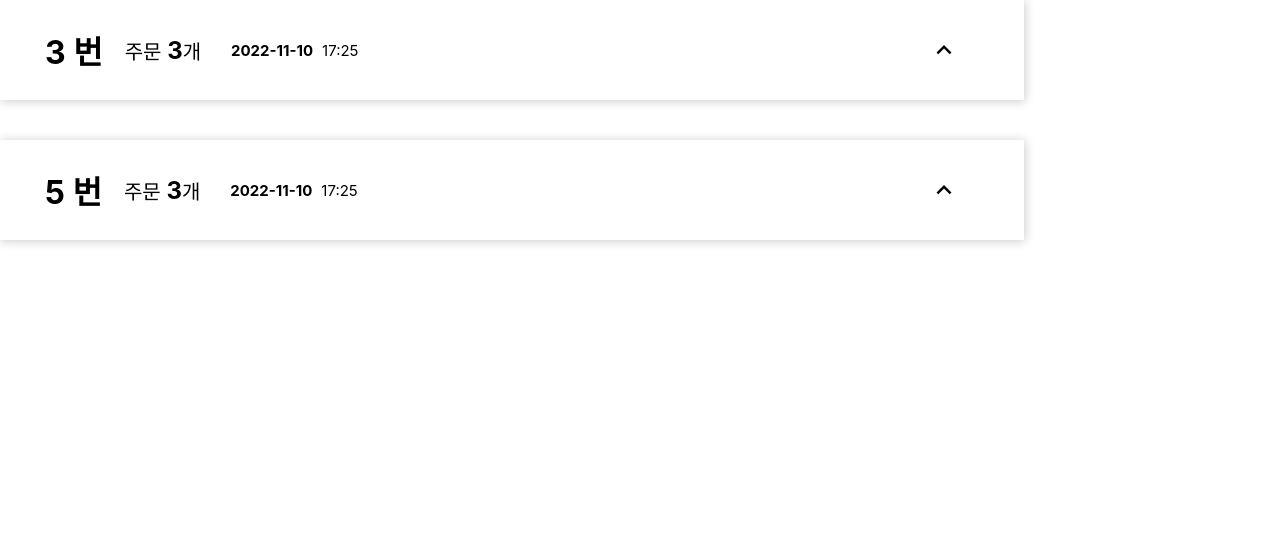
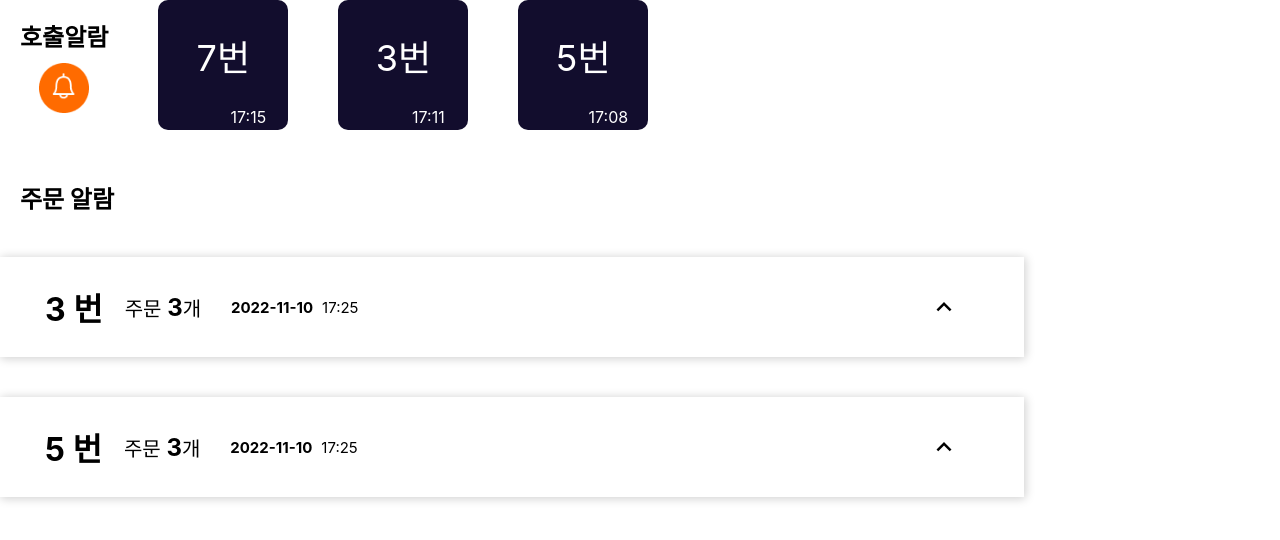
Before and after one commit to codestates-seb/seb40_main_021, a React (Create React App) app in the folder client/: page / in a window 1280 px wide. Shown: the top 540 px of the page. Built offline with nearby package versions, Linux system fonts and the light colour scheme.

Commit message:
📦 Compile: callAlramComponent 추가

```diff
--- a/client/src/App.js
+++ b/client/src/App.js
@@ -1,6 +1,12 @@
 import OrderAlarms from "./components/AdminComponents/StoreAlarm/OrderAlarms";
+import CallAlarms from "./components/AdminComponents/StoreAlarm/CallAlarms";
 function App() {
-  return <div className="App"><OrderAlarms></OrderAlarms></div>;
+  return (
+    <div className="App">
+      <CallAlarms></CallAlarms>
+      <OrderAlarms></OrderAlarms>
+    </div>
+  );
 }
 
 export default App;
--- /dev/null
+++ b/client/src/components/AdminComponents/StoreAlarm/CallAlarm.js
@@ -0,0 +1,37 @@
+import React, { useState } from "react";
+import styled from "styled-components";
+const CallAlarm = ({ data }) => {
+  const [timeOver, setTimeOver] = useState(true);
+  setTimeout(() => {
+    setTimeOver(false);
+  }, 10000);
+  return (
+    <CallAlarmBox timeOver={timeOver}>
+      <div className="tableNum">{`${data.tableNum}번`}</div>
+      <div className="callTime">{data.calltime}</div>
+    </CallAlarmBox>
+  );
+};
+const CallAlarmBox = styled.div`
+  color: white;
+  display: flex;
+  align-items: center;
+  justify-content: center;
+  flex-direction: column;
+  margin-right: 50px;
+  background-color: ${({ timeOver }) =>
+    timeOver ? "rgb(18, 13, 45)" : "rgb(167,167,167)"};
+  width: 130px;
+  height: 130px;
+  border-radius: 10px;
+  .tableNum {
+    display: flex;
+    align-items: center;
+    font-size: 36px;
+    height: 80%;
+  }
+  .callTime {
+    margin-left: 50px;
+  }
+`;
+export default CallAlarm;
--- /dev/null
+++ b/client/src/components/AdminComponents/StoreAlarm/CallAlarms.js
@@ -0,0 +1,56 @@
+import React from "react";
+import styled from "styled-components";
+import Callalram from "./CallAlarm";
+
+const CallAlarms = () => {
+  const dummyData = {
+    data: [
+      { id: 0, tableNum: 7, calltime: "17:15" },
+      { id: 1, tableNum: 3, calltime: "17:11" },
+      { id: 2, tableNum: 5, calltime: "17:08" },
+    ],
+  };
+  return (
+    <CallAlarmContainer>
+      <div id="icon">
+        <div className="label">
+          <label>호출알람</label>
+        </div>
+        <img
+          width="50px"
+          height="50px"
+          src={require("../../../assets/callAlarmIcon.png")}
+          alt=""
+        ></img>
+      </div>
+      <div className="callAlarmsBox">
+        {dummyData.data.map((call) => {
+          return <Callalram key={call.id} data={call}></Callalram>;
+        })}
+      </div>
+    </CallAlarmContainer>
+  );
+};
+
+const CallAlarmContainer = styled.div`
+  display: flex;
+  margin-bottom: 50px;
+  #icon {
+    display: flex;
+    align-items: center;
+    justify-content: center;
+    flex-direction: column;
+    margin-left: 20px;
+    margin-right: 50px;
+    .label {
+      font-size: 24px;
+      font-weight: bold;
+      margin-bottom: 10px;
+    }
+  }
+  .callAlarmsBox {
+    display: flex;
+  }
+`;
+
+export default CallAlarms;
--- a/client/src/components/AdminComponents/StoreAlarm/OderAlarmStyle.js
+++ b/client/src/components/AdminComponents/StoreAlarm/OderAlarmStyle.js
@@ -12,7 +12,7 @@ const dropMenuList = keyframes`
 
 `;
 export const OrderListBox = styled.div`
-  display: ${(props) => (props.menuViewDetails ? "block" : "none")};
+  display: ${({ menuViewDetails }) => (menuViewDetails ? "block" : "none")};
 
   animation: ${dropMenuList} 0.3s;
 
@@ -57,8 +57,8 @@ export const OrderListBox = styled.div`
   }
 `;
 export const Order = styled.div`
-  border: ${(props) =>
-    props.menuViewDetails ? "3px solid rgb(255, 107, 0)" : "none"};
+  border: ${({ menuViewDetails }) =>
+    menuViewDetails ? "3px solid rgb(255, 107, 0)" : "none"};
   box-shadow: 1px 1px 10px 1px lightgray;
   border-radius: 3px;
   width: 80%;
@@ -79,11 +79,12 @@ export const Order = styled.div`
     width: auto;
   }
   .detailedMenuIcon {
+    cursor: pointer;
     margin-right: 65px;
     width: 30px;
     height: 30px;
-    transform: ${(props) =>
-      props.menuViewDetails ? "scaleY(1)" : "scaleY(-1)"};
+    transform: ${({ menuViewDetails }) =>
+      menuViewDetails ? "scaleY(1)" : "scaleY(-1)"};
     transition: 0.3s;
   }
   #oderInfo {
@@ -142,8 +143,5 @@ export const Order = styled.div`
         margin-right: 30px;
       }
     }
-    .detailedMenuIcon {
-      margin-right: 15px;
-    }
   }
 `;
--- a/client/src/components/AdminComponents/StoreAlarm/OrderAlarms.js
+++ b/client/src/components/AdminComponents/StoreAlarm/OrderAlarms.js
@@ -60,11 +60,21 @@ const OrderAlarms = () => {
     ],
   };
   return (
-    <MainContents>
-      {dummyData.data.map((menu, idx) => {
-        return <OrderAlram key={menu.id} menu={menu} idx={idx}></OrderAlram>;
-      })}
-    </MainContents>
+    <>
+      <Lable>
+        <label>주문 알람</label>
+      </Lable>
+      <MainContents>
+        <div className="label"></div>
+        <>
+          {dummyData.data.map((menu, idx) => {
+            return (
+              <OrderAlram key={menu.id} menu={menu} idx={idx}></OrderAlram>
+            );
+          })}
+        </>
+      </MainContents>
+    </>
   );
 };
 
@@ -72,5 +82,18 @@ export default OrderAlarms;
 
 const MainContents = styled.main`
   width: 100%;
-  height: 100%;
+  height: 70vh;
+  overflow-y: scroll;
+  .label {
+    width: 100%;
+    font-weight: bold;
+    font-size: 24px;
+    margin: 0 0 21px 20px;
+  }
 `;
+const Lable = styled.div`
+  width: 100%;
+  font-weight: bold;
+  font-size: 24px;
+  margin: 0 0 21px 20px;
+`;
--- a/client/src/components/AdminComponents/StoreAlarm/OrderAlram.js
+++ b/client/src/components/AdminComponents/StoreAlarm/OrderAlram.js
@@ -15,15 +15,12 @@ const OrderAlram = ({ menu, idx }) => {
           <div>{`${menu.orderTime.date}`}</div>
           <div>{`${menu.orderTime.time}`}</div>
         </div>
-        <div
-          className="detailedMenu"
-          onClick={() => {
-            setMenuViewDetails(!menuViewDetails);
-          }}
-        >
+        <div className="detailedMenu">
           <MdExpandMore
             className="detailedMenuIcon"
-            menuViewDetails={menuViewDetails}
+            onClick={() => {
+              setMenuViewDetails(!menuViewDetails);
+            }}
           ></MdExpandMore>
         </div>
       </div>
```
Also changed, not shown: client/src/assets/callAlarmIcon.png (added), 1 other file (tests, documents, lock files or other folders).
